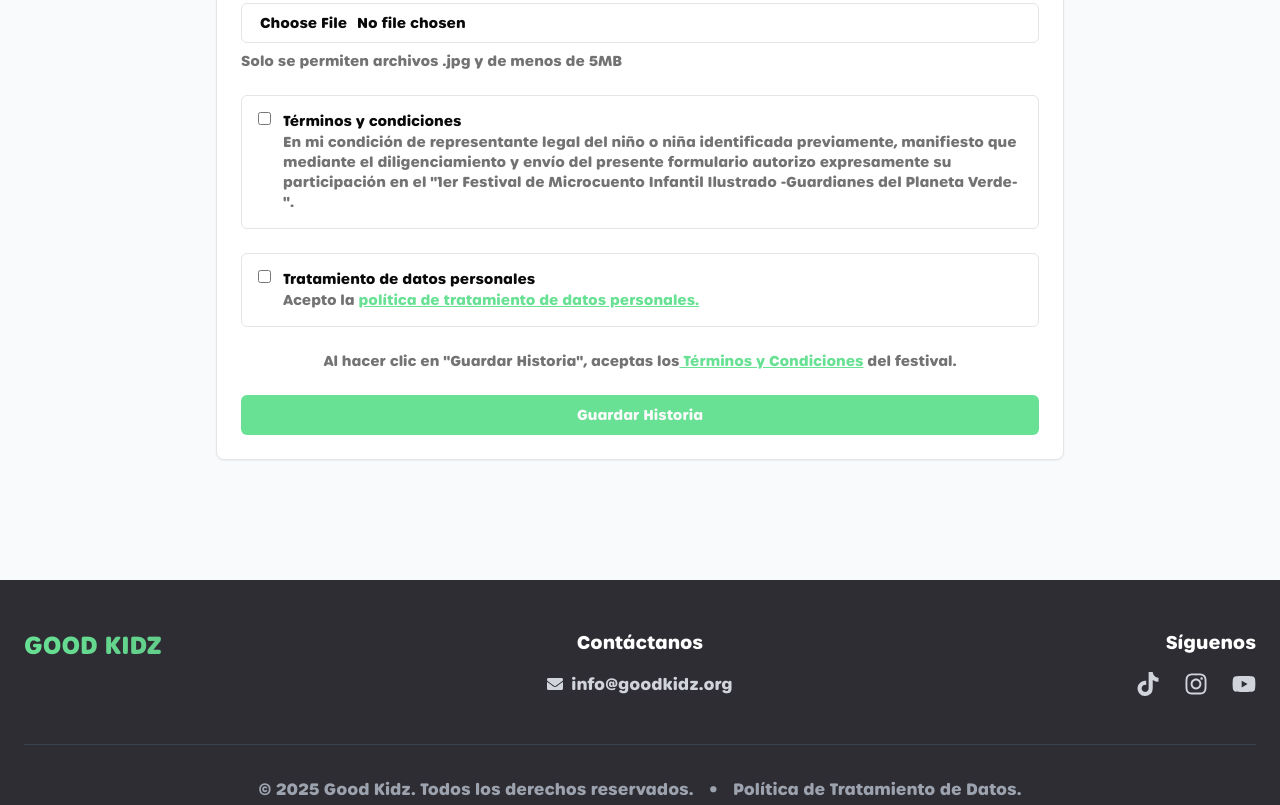
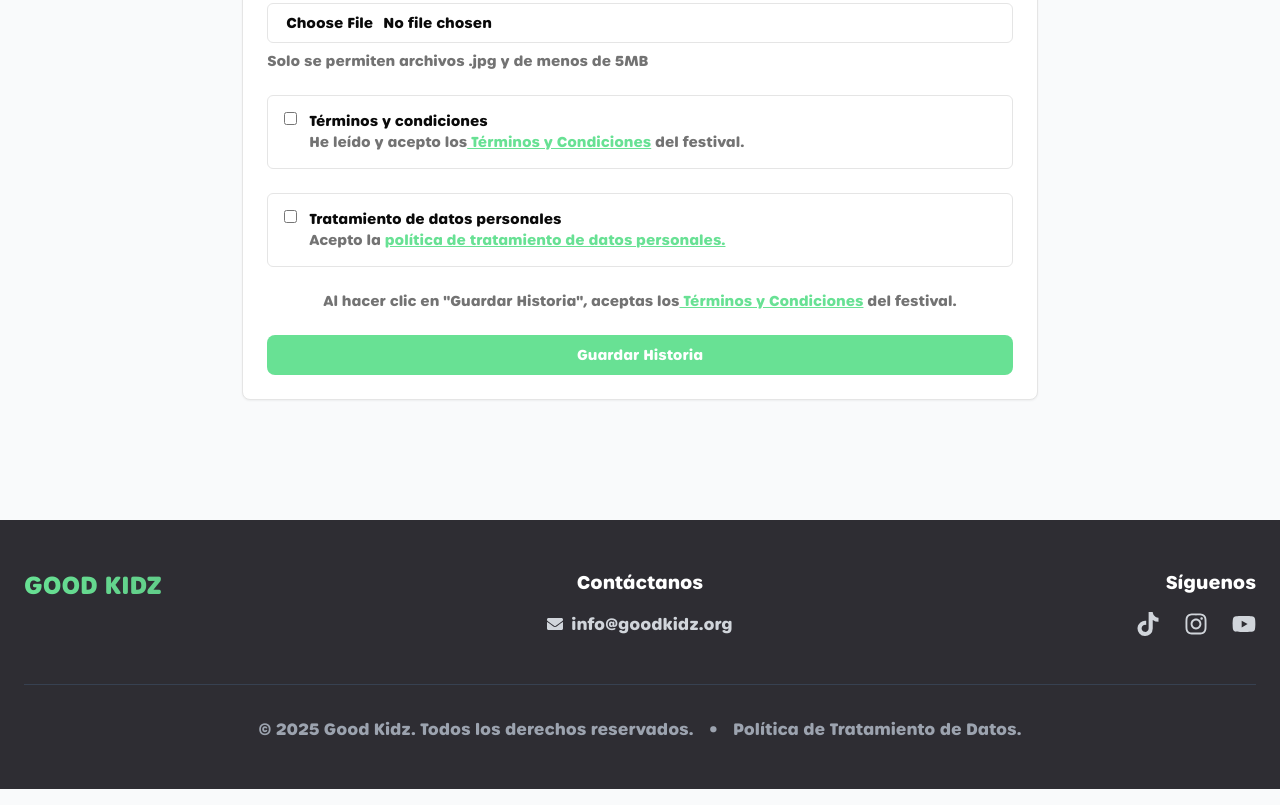
Before and after one commit to emmanuelvillada/good-kidz-next, a Next.js app: page /form in a window 1280 px wide. Shown: the part 900-1705 px from the top of the page. Built offline with nearby package versions, Linux system fonts and the light colour scheme; no server answers; what @supabase/auth-helpers-nextjs would draw is missing.

Commit message:
feat: update MicroStoryForm to enhance terms and conditions description and improve button styling

```diff
--- a/src/components/form/MicroStoryForm.tsx
+++ b/src/components/form/MicroStoryForm.tsx
@@ -411,10 +411,10 @@ export default function MicroStoryForm() {
                                         Términos y condiciones
                                     </FormLabel>
                                     <FormDescription>
-                                        En mi condición de representante legal del niño o niña identificada previamente, manifiesto que mediante
-                                        el diligenciamiento y envío del presente formulario autorizo expresamente su participación en el
-                                        &quot;1er Festival de Microcuento Infantil Ilustrado -Guardianes del Planeta Verde-&quot;.
+                                        He leído y acepto los
+                                        <a href="https://asisdninqgnkereutwxt.supabase.co/storage/v1/object/public/web%20files//terminos-condiciones-microcuento.pdf" target="_blank" rel="noopener noreferrer" className="text-verde-goodkidz underline"> Términos y Condiciones</a> del festival.
                                     </FormDescription>
+
                                 </div>
                             </FormItem>
                             <FormItem className="flex flex-row items-start space-x-3 space-y-0 rounded-md border p-4">
@@ -463,7 +463,7 @@ export default function MicroStoryForm() {
 
                             <Button
                                 type="submit"
-                                className="w-full bg-verde-goodkidz hover:bg-verde-goodkidz/90"
+                                className="w-full bg-verde-goodkidz hover:bg-green-400 focus:ring-4 focus:ring-green-300 text-white font-bold py-2 px-4 rounded-lg"
                                 disabled={isLoading}
                             >
                                 {isLoading ? (
```
